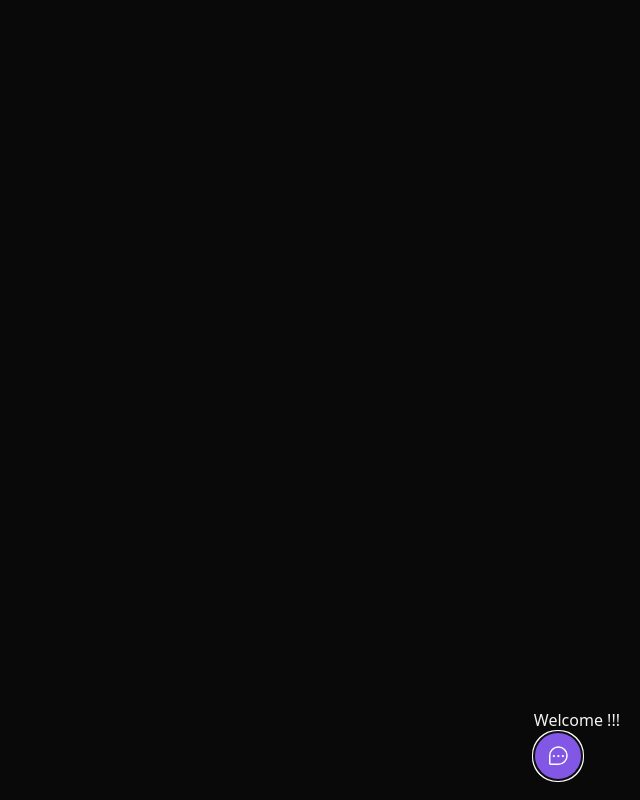
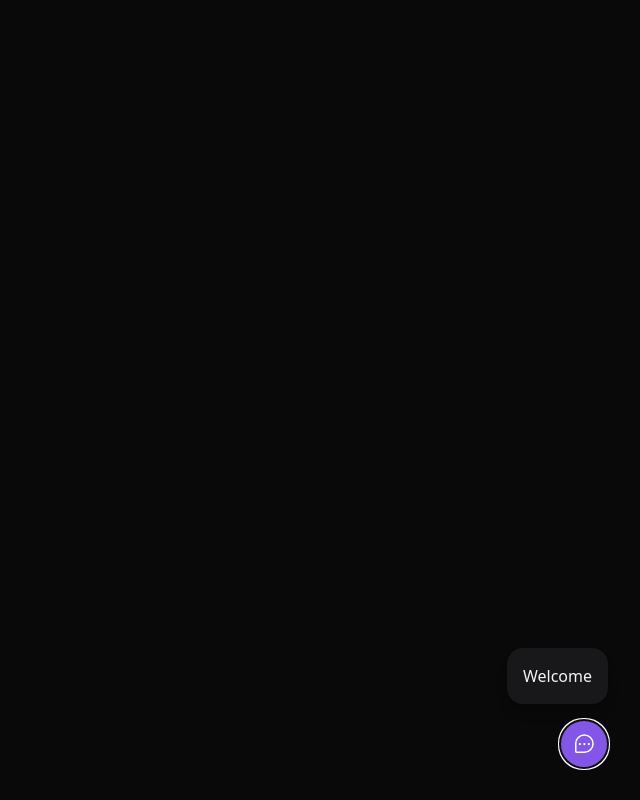
Before and after one commit to ViniciusLima7/feedback-generic-web, a React (Vite) app: page / in a window 1280 px wide. Both pictures are taken after a click on the button "Feedback". Shown: the whole page, without its empty margins (640-1280 px from the left). Built offline with nearby package versions, Linux system fonts and the light colour scheme.

Commit message:
Criação do Component WidgetForm

```diff
--- a/src/components/Widget.tsx
+++ b/src/components/Widget.tsx
@@ -1,10 +1,13 @@
 import { ChatTeardropDots } from "phosphor-react";
 import { Popover } from "@headlessui/react";
+import { WidgetForm } from "./WidgetForm";
 
 export function Widget() {
   return (
-    <Popover className="absolute bottom-5 right-5">
-      <Popover.Panel>Welcome !!!</Popover.Panel>
+    <Popover className="absolute bottom-4 right-4 md:bottom-8  md:right-8 flex flex-col items-end">
+      <Popover.Panel>
+        <WidgetForm />
+      </Popover.Panel>
       <Popover.Button className="bg-brand-500 rounded-full px-3 h-12 text-white flex items-center group">
         <ChatTeardropDots className="w-6 h-6" />
         <span className="max-w-0 overflow-x-hidden group-hover:max-w-xs transition-all duration-500 ease-linear">
--- /dev/null
+++ b/src/components/WidgetForm.tsx
@@ -0,0 +1,7 @@
+export function WidgetForm() {
+  return (
+    <div className="bg-zinc-900 p-4 relative rounded-2xl mb-4 flex flex-col items-center shadow-lg w-[calc(100vw-2rem)] md:w-auto">
+      Welcome
+    </div>
+  );
+}
```
